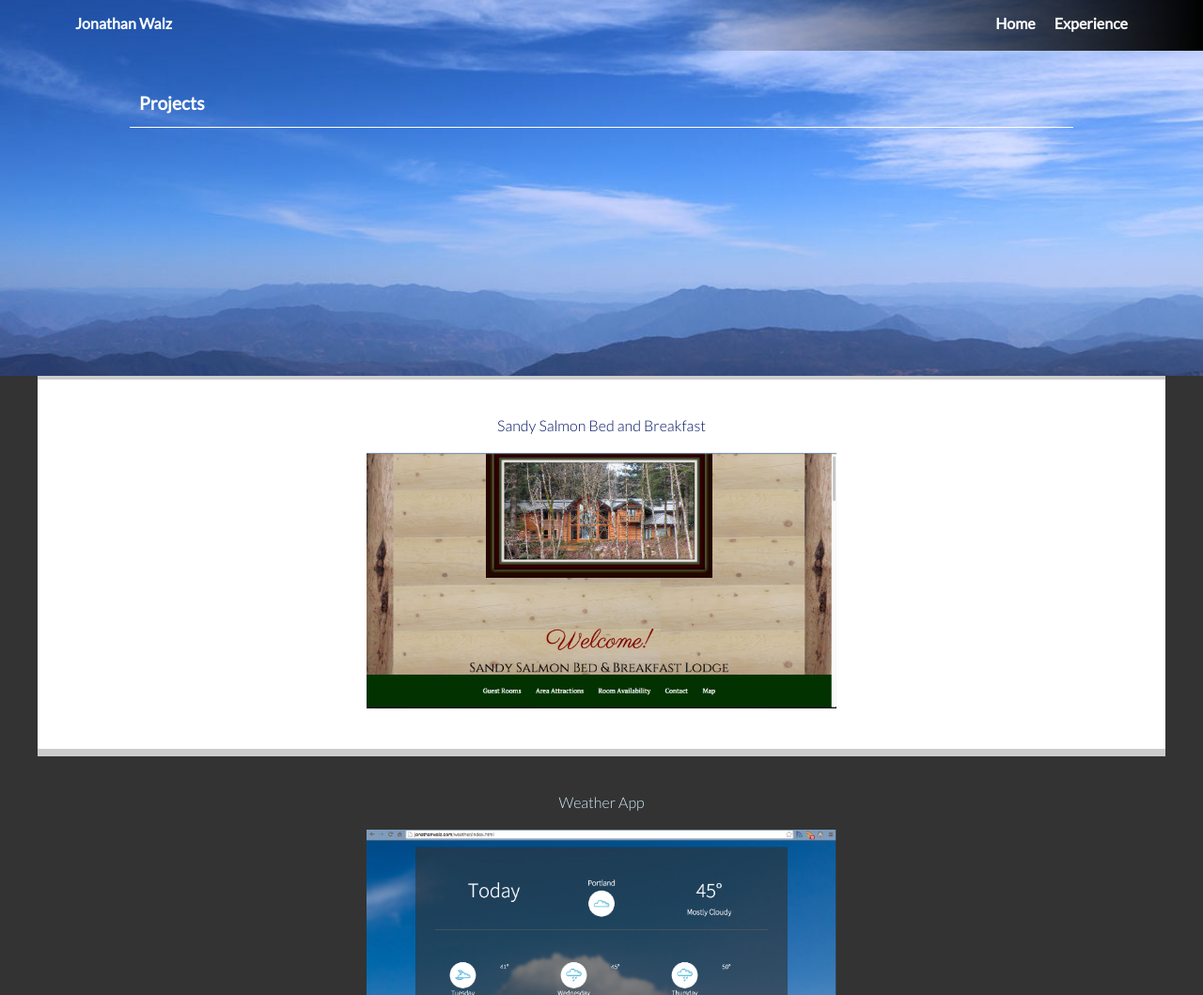
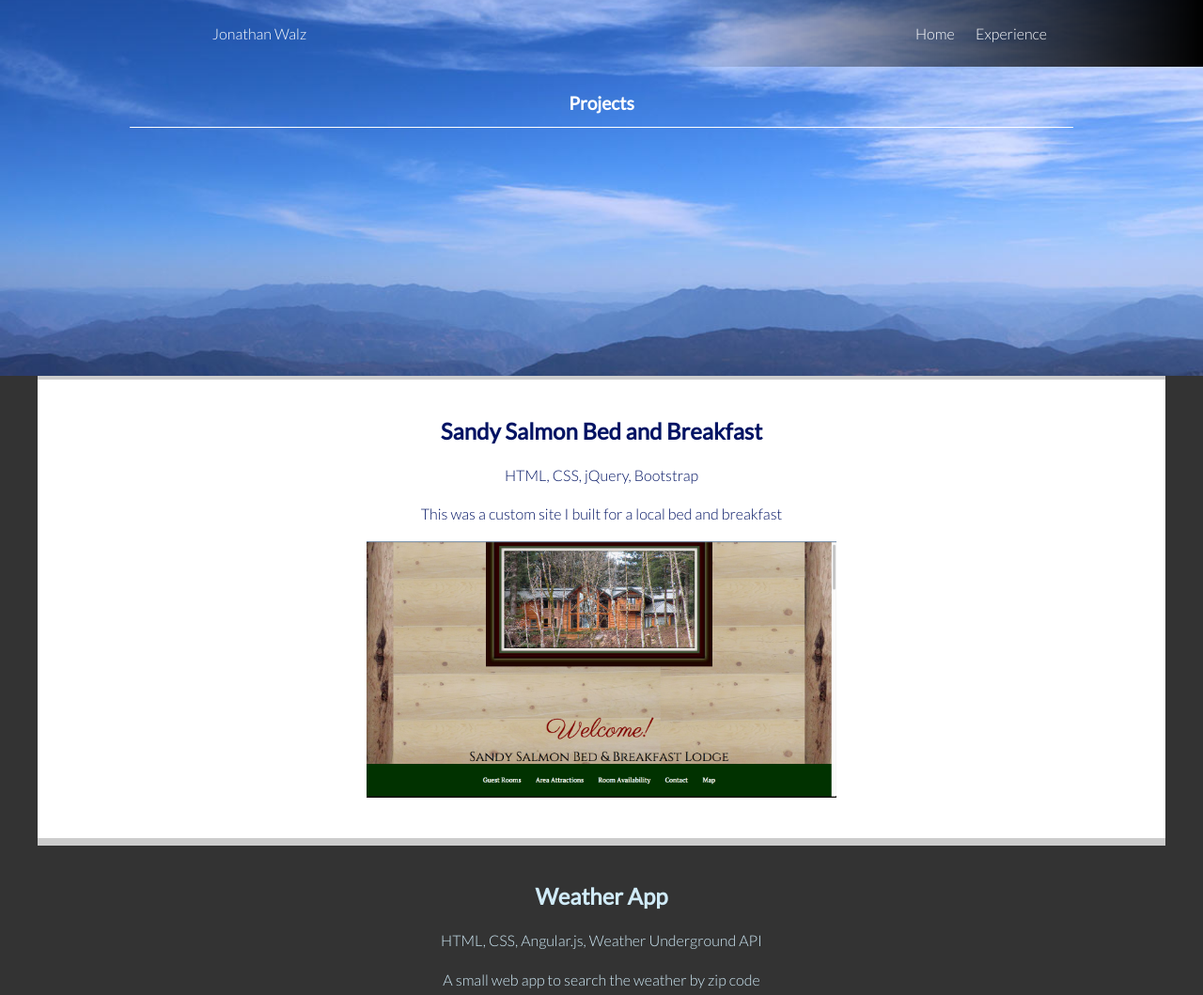
Before and after one commit to jonwalz/treehouse_portfolio, a website: page experience.html in a window 1280 px wide. Shown: the top 1059 px of the page at 94% size. Drawn offline with Linux system fonts and the light colour scheme.

Commit message:
Added links and CSS

```diff
--- a/experience.html
+++ b/experience.html
@@ -9,11 +9,15 @@
 <body>
 
 <div class="main-nav" id="main-nav">
-    <ul class="nav">
+    <div class="nav">
+        <ul>
             <li class="name">Jonathan Walz</li>
-        <li><a href="./index.html">Home</a></li>
-        <li><a href="#">Experience</a></li>
         </ul>
+        <ul class="nav-links">
+            <li><a href="#">Home</a></li>
+            <li><a href="./experience.html">Experience</a></li>
+        </ul>
+    </div>
 </div>
 
 <header class="header-experience">
@@ -28,28 +32,46 @@
 
 <main class="flex-exp">
     <div class="card">
-        <p>Sandy Salmon Bed and Breakfast</p>
+        <h2>Sandy Salmon Bed and Breakfast</h2>
+        <p>HTML, CSS, jQuery, Bootstrap</p>
+        <p>This was a custom site I built for a local bed and breakfast</p>
+        <a href="http://www.sandysalmon.com">
             <img src="./images/SSscreenShot.png" alt="">
+        </a>
     </div>
 
     <div class="card">
-        <p>Weather App</p>
+        <h2>Weather App</h2>
+        <p>HTML, CSS, Angular.js, Weather Underground API</p>
+        <p>A small web app to search the weather by zip code</p>
+        <a href="http://www.jonathanwalz.com/weather/index.html">
             <img src="./images/weatherApp.png" alt="">
+        </a>
     </div>
 
     <div class="card">
-        <p>Theatre Showtimes</p>
+        <h2>Theatre Showtimes</h2>
+        <p>HTML, CSS, Materialize, JavaScript</p>
+        <p>A web app to look up shows playing at surrounding theaters by specific zip code</p>
+        <a href="http://theatreapp.pancakeapps.com/">
             <img src="./images/SStheatre.jpg" alt="">
+        </a>
     </div>
 
     <div class="card">
-        <p>Todo App</p>
+        <h2>Todo App</h2>
+        <p>Jade, Sass, Flexbox, Flikr API</p>
+        <p>A web page that searches photos on Flikr by keyword</p>
+        <a href="http://jonathanwalz.com/todo/todo/index.html">
             <img src="./images/todoImg.jpg" alt="">
+        </a>
     </div>
 
     <div class="card">
-        <p>Flikr Photo Search</p>
+        <h2>Flikr Photo Search</h2>
+        <a href="http://codepen.io/jonwalz/pen/BodrpB">
             <img src="./images/phototagsearch.png" alt="">
+        </a>
     </div>
 
 </main>
--- a/styles.css
+++ b/styles.css
@@ -40,12 +40,13 @@ a:hover {
 }
 
 .nav {
+    width: 80%;
     display: flex;
-    justify-content: space-around;
-    font-weight: 600;
-    list-style-type: none;
+    justify-content: space-between;
+    font-weight: 300;
     margin: 0 auto;
     padding: 0;
+    list-style-type: none;
 }
 
 .nav .name {
@@ -56,22 +57,22 @@ a:hover {
 .nav .name img {
     max-width: 2rem;
 }
-#sig {
-    float: left;
+.nav ul {
+    list-style-type: none;
+    width: 180px;
 }
-
-.nav li {
-    align-content: center;
-    padding: 5px 10px 10px 10px;
+.nav-links {
+    width: 180px;
+    display: flex;
+    justify-content: space-between;
 }
-.nav li a {
-    align-content: center;
+.nav-links ul li {
+    padding-right: 4px;
 }
 .nav a {
     transition: all .5s;
     align-items: center;
 }
-
 .nav a:hover {
     color: white
 }
@@ -104,7 +105,8 @@ header {
     background: url('images/skyBack.jpg') no-repeat top center;
     background-size: cover;
     background-position: center;
-    min-height: 50vh;
+    min-height: 300px;
+    height: 50vh;
 }
 header {
     line-height: 1.5;
@@ -127,6 +129,7 @@ header .profile-image:hover {
     padding: 10px;
 }
 .location {
+    text-align: center;
     font-size: 1.2em;
     border-bottom: 1px solid white;
 }
@@ -149,7 +152,7 @@ header .profile-image:hover {
     transition: all .5s;
     width: 100%;
 }
-.card > img {
+.card > a > img {
     width: 100%;
     max-width: 500px;
 }
@@ -272,7 +275,9 @@ a.social:hover {
         max-width: 1200px;
         padding: 0 30px;
     }
-
+    /*.nav-links ul {*/
+        /*display: block;*/
+    /*}*/
     main {
         /*padding-top: 20px;*/
     }
@@ -288,3 +293,7 @@ a.social:hover {
     }
 
 }
+
+@media screen and (max-width: 720px) {
+
+}
```
Also changed, not shown: index.html (+9 -5 lines). Lines whose indentation alone changed are shown as unchanged.
